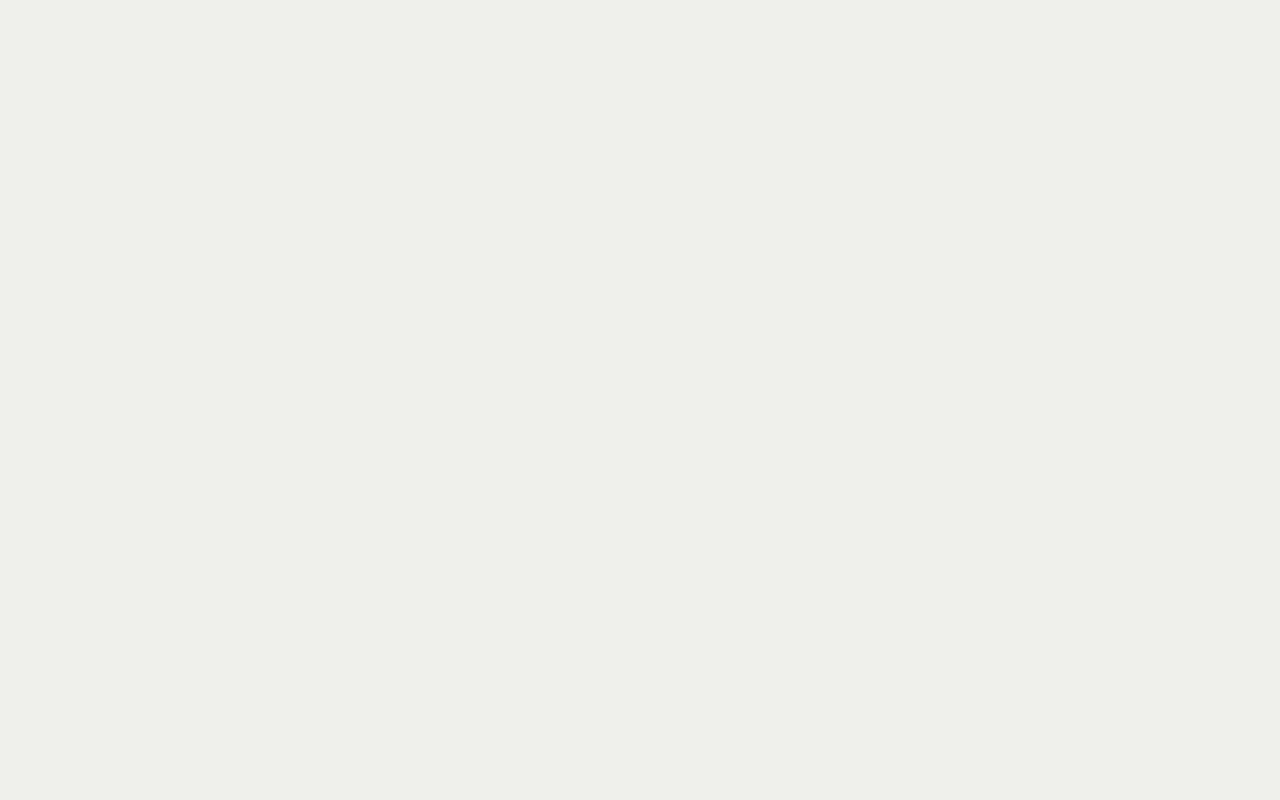
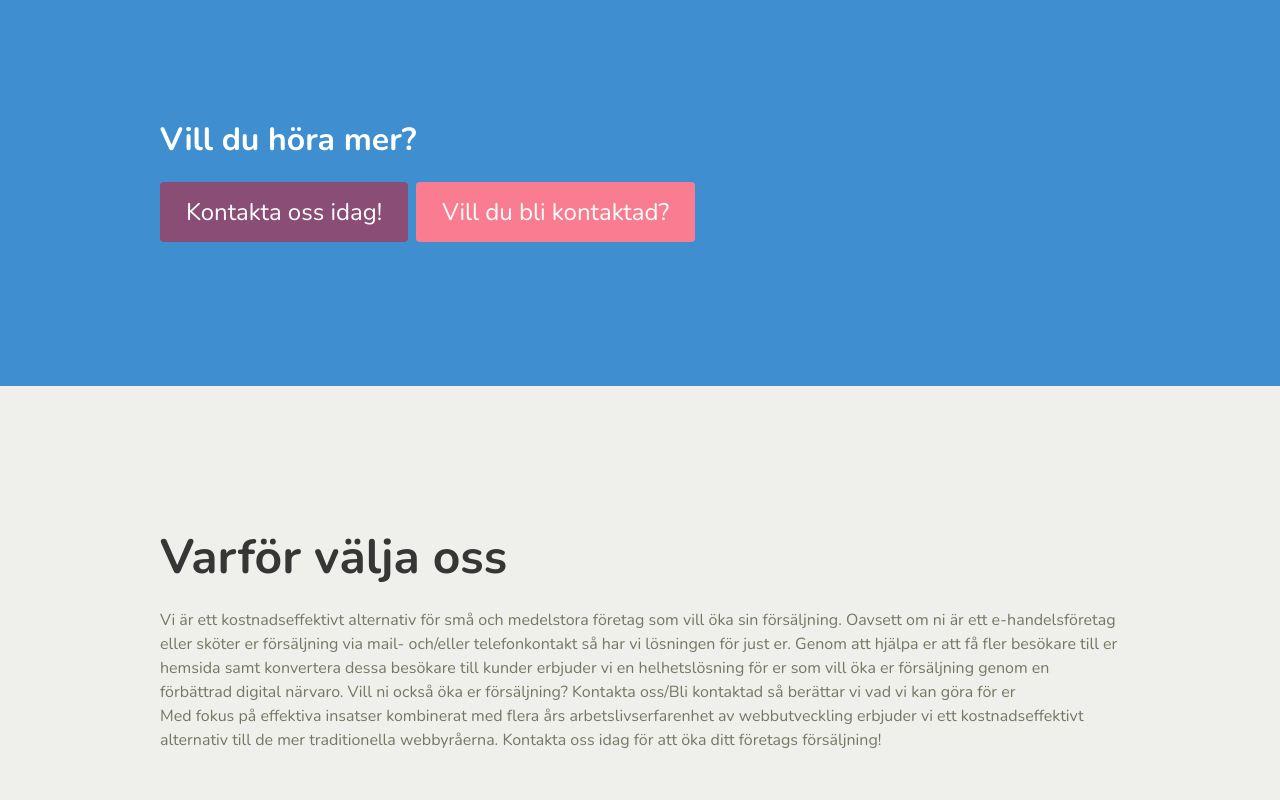
Before and after one commit to codebyjonas/digitalframgang.com, a React (Create React App) app: page / in a window 1280 px wide. Shown: the part 1680-2480 px from the top of the page. Before the commit the page ends 1466 px from the top, so only its background shows below. Built offline with nearby package versions, Linux system fonts and the light colour scheme.

Commit message:
added the last sections

```diff
--- a/src/App.js
+++ b/src/App.js
@@ -2,13 +2,26 @@ import React from 'react'
 import Header from './components/Header'
 import Hero from './components/Hero'
 import Services from './components/Services'
+import Why from './components/Why'
+import AboutUs from './components/AboutUs'
 import './App.scss'
+import How from './components/How'
+import SubHero from './components/SubHero'
+import Contact from './components/Contact'
 
 const App = () => (
     <>
         <Header />
         <Hero />
         <Services />
+        <SubHero />
+        <Why />
+        <SubHero />
+        <How />
+        <SubHero />
+        <AboutUs />
+        <SubHero />
+        <Contact />
     </>
 )
 
--- a/src/App.scss
+++ b/src/App.scss
@@ -31,9 +31,9 @@ $input-shadow: none;
 @import '../node_modules/bulma/sass/elements/button.sass';
 @import '../node_modules/bulma/sass/elements/container.sass';
 @import '../node_modules/bulma/sass/elements/box.sass';
-@import '../node_modules/bulma/sass/elements/form.sass';
 @import '../node_modules/bulma/sass/elements/title.sass';
 @import '../node_modules/bulma/sass/components/navbar.sass';
 @import '../node_modules/bulma/sass/layout/hero.sass';
 @import '../node_modules/bulma/sass/layout/section.sass';
 @import '../node_modules/bulma/sass/grid/columns.sass';
+@import '../node_modules/bulma/sass/form/_all.sass';
--- /dev/null
+++ b/src/components/AboutUs.js
@@ -0,0 +1,26 @@
+import React from 'react'
+
+const AboutUs = () => (
+    <section className='section is-medium'>
+        <div className='container'>
+            <h2 className='title is-1'>Vilka är vi</h2>
+            <p>
+                Tell grundades av fyra studenter på Linköpings Universitet med
+                syfte är att hjälpa små och medelstora företag i närområdet att
+                öka sin försäljning genom en god digital närvaro. Genom att
+                driva mer relevant trafik till våra kunders hemsidor samt höja
+                deras konverteringsgrad stärker vi våra kunders konkurrenskraft
+                på internet.
+            </p>
+            <p>
+                Med fokus på effektiva punktinsatser kombinerat med flera års
+                arbetslivserfarenhet av webbutveckling och ett nytänk kring
+                marknadsföring online erbjuder vi ett kostnadseffektivt
+                alternativ till de mer traditionella webbyråerna. Kontakta oss
+                idag för att öka ditt företags försäljning!
+            </p>
+        </div>
+    </section>
+)
+
+export default AboutUs
--- /dev/null
+++ b/src/components/Contact.js
@@ -0,0 +1,45 @@
+import React from 'react'
+
+const Contact = () => (
+    <section className='section is-medium'>
+        <div className='container'>
+            <h2 className='title is-2'>Kontakta oss</h2>
+            <div className='field'>
+                <label className='label'>Name</label>
+                <div className='control'>
+                    <input
+                        className='input'
+                        type='text'
+                        placeholder='Text input'
+                    />
+                </div>
+            </div>
+
+            <div className='field'>
+                <label className='label'>Email</label>
+                <div className='control has-icons-left has-icons-right'>
+                    <input
+                        className='input'
+                        type='email'
+                        placeholder='Email input'
+                    />
+                </div>
+            </div>
+
+            <div className='field'>
+                <label className='label'>Message</label>
+                <div className='control'>
+                    <textarea className='textarea' placeholder='Textarea' />
+                </div>
+            </div>
+
+            <div className='field'>
+                <div className='control'>
+                    <button className='button is-link'>Submit</button>
+                </div>
+            </div>
+        </div>
+    </section>
+)
+
+export default Contact
--- /dev/null
+++ b/src/components/How.js
@@ -0,0 +1,15 @@
+import React from 'react'
+
+const How = () => (
+    <section className='section is-medium'>
+        <div className='container'>
+            <h2 className='title is-1'>Så går det till</h2>
+            <h3 className='subtitle is-2'>
+                Vi tar hand om allt, ni bestämmer själva hur mycket ni vill
+                involveras
+            </h3>
+        </div>
+    </section>
+)
+
+export default How
--- a/src/components/Services.js
+++ b/src/components/Services.js
@@ -2,7 +2,7 @@ import React from 'react'
 import { IoIosAnalytics } from 'react-icons/io'
 
 const Services = () => (
-    <section className='section'>
+    <section className='section is-medium'>
         <div className='container'>
             <h1 className='title is-2'>Våra tjänster</h1>
             <h2 className='subtitle'>
--- /dev/null
+++ b/src/components/SubHero.js
@@ -0,0 +1,19 @@
+import React from 'react'
+
+const SubHero = () => (
+    <section className='hero is-info is-medium'>
+        <div className='hero-body'>
+            <div className='container'>
+                <h1 className='title is-3'>Vill du höra mer?</h1>
+                <div className='buttons'>
+                    <a class='button is-primary is-large'>Kontakta oss idag!</a>
+                    <a class='button is-link is-large'>
+                        Vill du bli kontaktad?
+                    </a>
+                </div>
+            </div>
+        </div>
+    </section>
+)
+
+export default SubHero
--- /dev/null
+++ b/src/components/Why.js
@@ -0,0 +1,29 @@
+import React from 'react'
+
+const Why = () => (
+    <section className='section is-medium'>
+        <div className='container'>
+            <h2 className='title is-1'>Varför välja oss</h2>
+            <p>
+                Vi är ett kostnadseffektivt alternativ för små och medelstora
+                företag som vill öka sin försäljning. Oavsett om ni är ett
+                e-handelsföretag eller sköter er försäljning via mail- och/eller
+                telefonkontakt så har vi lösningen för just er. Genom att hjälpa
+                er att få fler besökare till er hemsida samt konvertera dessa
+                besökare till kunder erbjuder vi en helhetslösning för er som
+                vill öka er försäljning genom en förbättrad digital närvaro.
+                Vill ni också öka er försäljning? Kontakta oss/Bli kontaktad så
+                berättar vi vad vi kan göra för er
+            </p>
+            <p>
+                Med fokus på effektiva insatser kombinerat med flera års
+                arbetslivserfarenhet av webbutveckling erbjuder vi ett
+                kostnadseffektivt alternativ till de mer traditionella
+                webbyråerna. Kontakta oss idag för att öka ditt företags
+                försäljning!
+            </p>
+        </div>
+    </section>
+)
+
+export default Why
```
